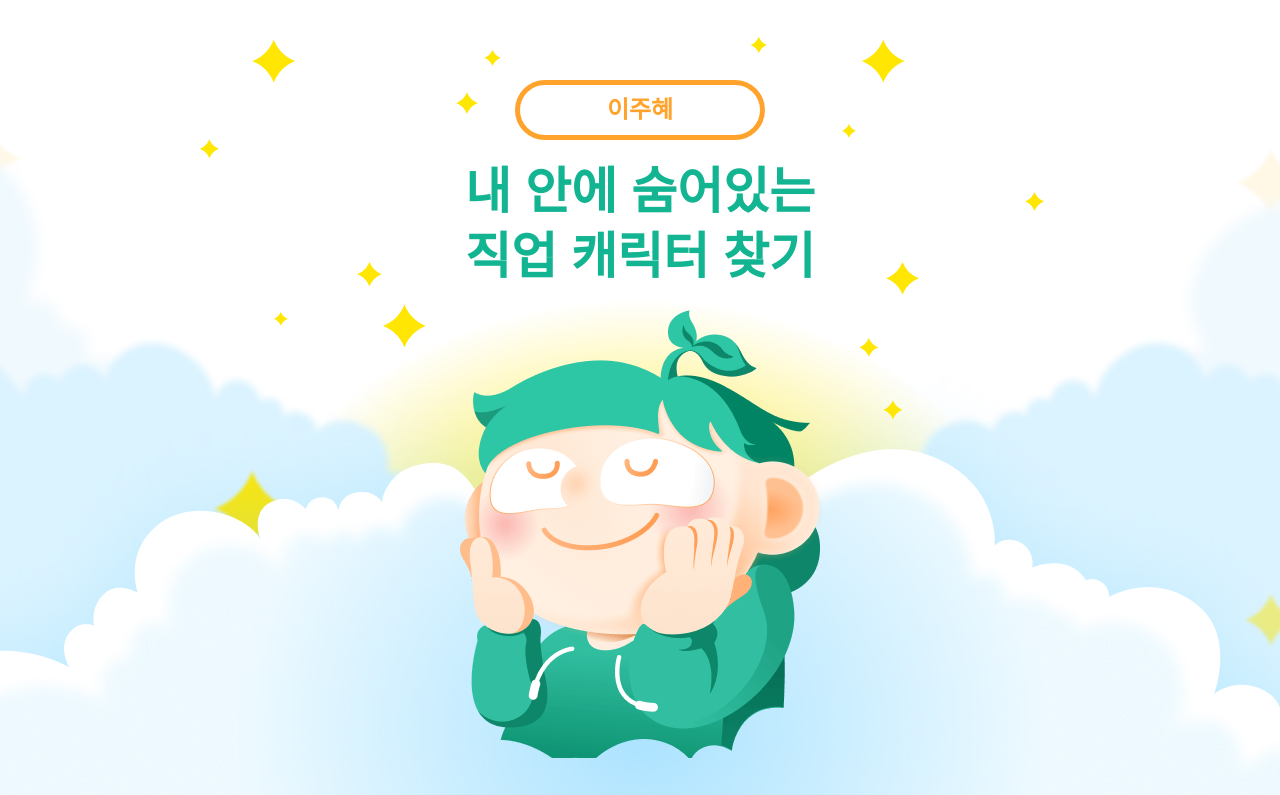
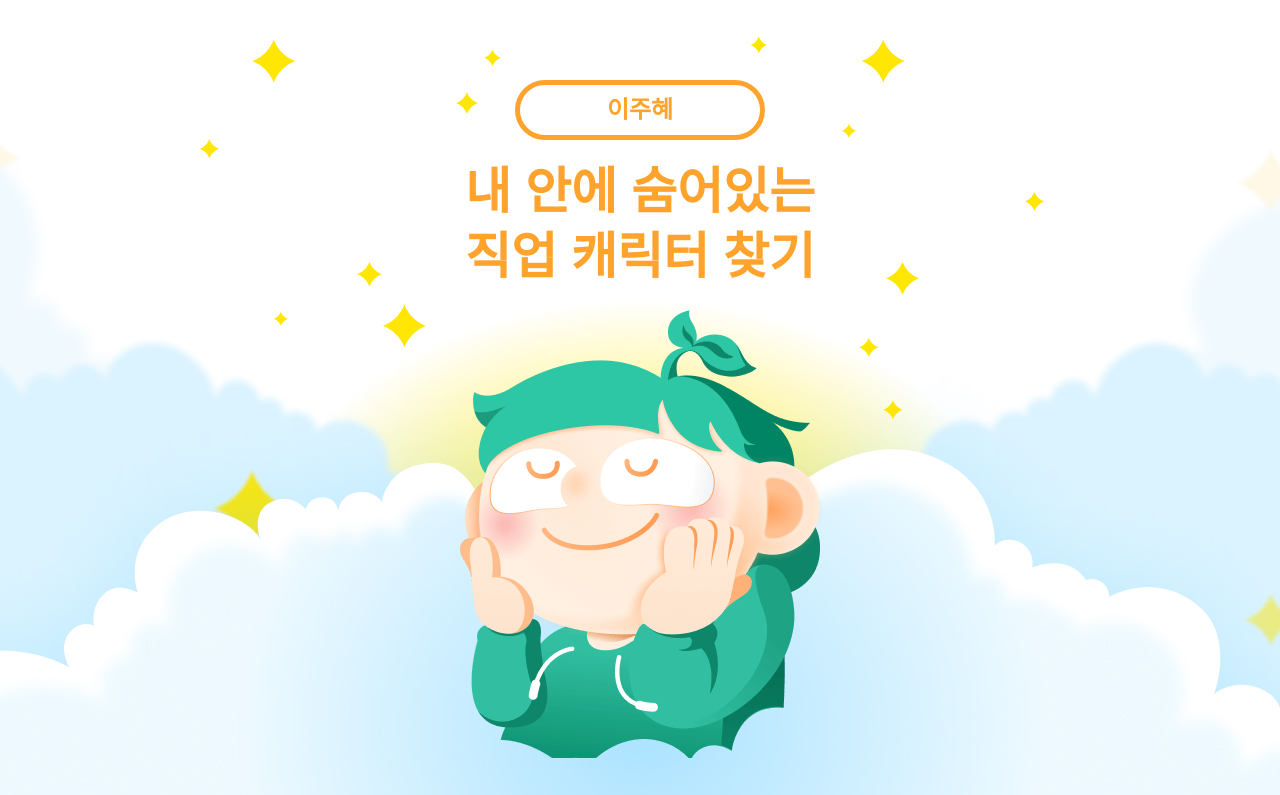
Before and after one commit to creamcoco0330/mbti, a plain HTML site: page index.html in a window 1280 px wide. Shown: the top 795 px of the page. Drawn offline with nearby package versions, Linux system fonts and the light colour scheme; a web font is replaced by a local one.

Commit message:
제목의 색상 변경

```diff
--- a/css/common.css
+++ b/css/common.css
@@ -11,7 +11,7 @@ img {
   font-size: 50px;
   font-weight: 800;
   line-height: 1.3;
-  color: #13B491;
+  color: #ffa32d;
   text-align: center;
   margin-bottom: 20px;
 }
```
